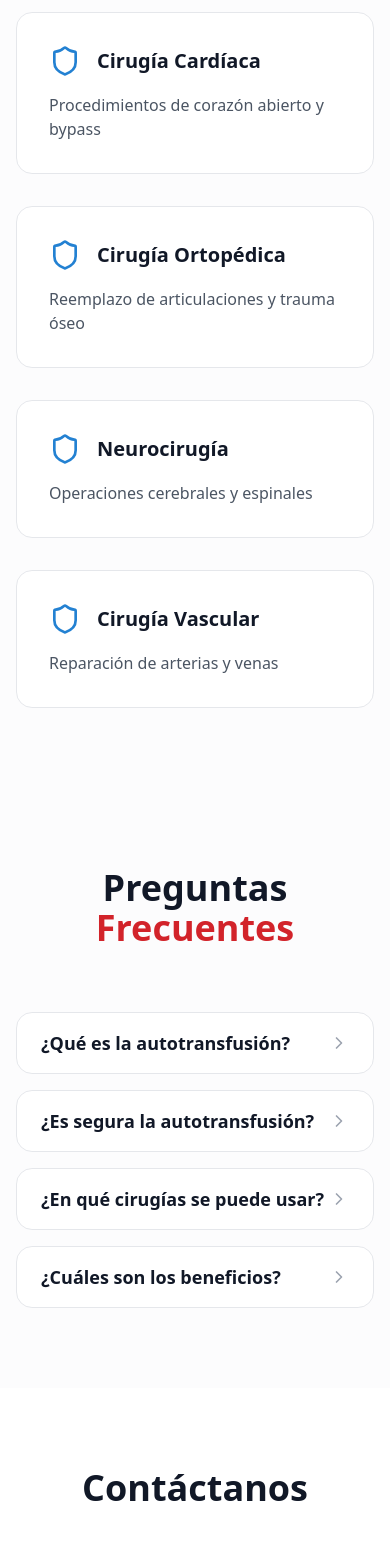
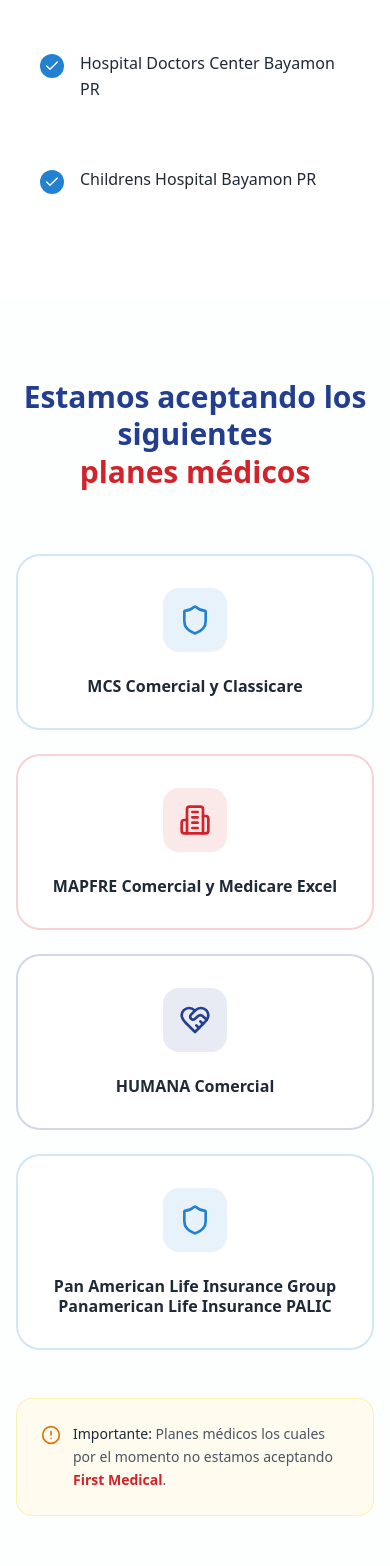
Before and after one commit to jgarciait/coquibs, a Next.js app: page / in a window 390 px wide. Shown: the part 5910-7476 px from the top of the page. Built offline with nearby package versions, Linux system fonts and the light colour scheme; a web font is replaced by a local one.

Commit message:
Update AutotransfusionLandingPage component to include ServiciosSection and PlanesSection; refresh webpack cache files for client and server development.

```diff
--- a/src/components/generated/AutotransfusionLandingPage.tsx
+++ b/src/components/generated/AutotransfusionLandingPage.tsx
@@ -6,6 +6,8 @@
 import { HeroSection } from './HeroSection';
 import { AutotransfusionIntroSection } from './AutotransfusionIntroSection';
 import { HowItWorksSection } from './HowItWorksSection';
+import { ServiciosSection } from './ServiciosSection';
+import { PlanesSection } from './PlanesSection';
 import { Heart, Shield, Users, Award, Phone, Mail, MapPin, ChevronDown, ChevronRight } from 'lucide-react';
 const benefitsData = [{
   id: 'benefit-1',
@@ -100,6 +102,8 @@
       <HeroSection />
       <AutotransfusionIntroSection />
       <HowItWorksSection />
+      <ServiciosSection />
+      <PlanesSection />
 
       {/* Benefits Section */}
       <section id="beneficios" className="py-20 px-4">
--- /dev/null
+++ b/src/components/generated/PlanesSection.tsx
@@ -0,0 +1,123 @@
+'use client';
+
+import React from 'react';
+import { motion } from 'framer-motion';
+import { Shield, Building2, HeartHandshake, AlertCircle } from 'lucide-react';
+
+const insurancePlans = [
+  {
+    id: 'mcs',
+    name: 'MCS Comercial y Classicare',
+    icon: Shield,
+    bgColor: 'bg-[#2381d2]/10',
+    iconColor: 'text-[#2381d2]',
+    borderColor: 'border-[#2381d2]/20'
+  },
+  {
+    id: 'mapfre',
+    name: 'MAPFRE Comercial y Medicare Excel',
+    icon: Building2,
+    bgColor: 'bg-[#d2232a]/10',
+    iconColor: 'text-[#d2232a]',
+    borderColor: 'border-[#d2232a]/20'
+  },
+  {
+    id: 'humana',
+    name: 'HUMANA Comercial',
+    icon: HeartHandshake,
+    bgColor: 'bg-[#233e90]/10',
+    iconColor: 'text-[#233e90]',
+    borderColor: 'border-[#233e90]/20'
+  },
+  {
+    id: 'panamerican',
+    name: 'Pan American Life Insurance Group Panamerican Life Insurance PALIC',
+    icon: Shield,
+    bgColor: 'bg-[#2381d2]/10',
+    iconColor: 'text-[#2381d2]',
+    borderColor: 'border-[#2381d2]/20'
+  }
+];
+
+// @component: PlanesSection
+export const PlanesSection = () => {
+  // @return
+  return (
+    <section id="planes" className="bg-gray-50/30 py-20 lg:py-28">
+      <div className="max-w-7xl mx-auto px-4 sm:px-6 lg:px-8">
+        {/* Header */}
+        <motion.div
+          initial={{ opacity: 0, y: 30 }}
+          whileInView={{ opacity: 1, y: 0 }}
+          viewport={{ once: true }}
+          transition={{ duration: 0.8 }}
+          className="text-center mb-16"
+        >
+          <motion.h2
+            initial={{ opacity: 0, y: 20 }}
+            whileInView={{ opacity: 1, y: 0 }}
+            viewport={{ once: true }}
+            transition={{ duration: 0.6, delay: 0.2 }}
+            className="text-3xl lg:text-4xl font-bold text-gray-900 mb-6 leading-tight"
+          >
+            <span className="text-[#233e90]">Estamos aceptando los siguientes</span>
+            <br />
+            <span className="text-[#d2232a]">planes médicos</span>
+          </motion.h2>
+        </motion.div>
+
+        {/* Insurance Cards Grid */}
+        <motion.div
+          initial={{ opacity: 0, y: 40 }}
+          whileInView={{ opacity: 1, y: 0 }}
+          viewport={{ once: true }}
+          transition={{ duration: 0.8, delay: 0.3 }}
+          className="grid sm:grid-cols-2 lg:grid-cols-4 gap-6 mb-12"
+        >
+          {insurancePlans.map((plan, index) => (
+            <motion.div
+              key={plan.id}
+              initial={{ opacity: 0, y: 30 }}
+              whileInView={{ opacity: 1, y: 0 }}
+              viewport={{ once: true }}
+              transition={{ duration: 0.5, delay: 0.4 + index * 0.1 }}
+              whileHover={{ y: -8, scale: 1.02 }}
+              className={`group bg-white rounded-3xl p-8 border-2 ${plan.borderColor} hover:shadow-xl transition-all duration-300 cursor-pointer`}
+            >
+              {/* Logo Placeholder */}
+              <div className={`w-16 h-16 ${plan.bgColor} rounded-2xl flex items-center justify-center mb-6 mx-auto group-hover:scale-110 transition-transform duration-300`}>
+                <plan.icon className={`w-8 h-8 ${plan.iconColor}`} />
+              </div>
+
+              {/* Plan Name */}
+              <div className="text-center">
+                <h3 className="text-gray-800 font-semibold text-base leading-tight group-hover:text-[#233e90] transition-colors duration-300">
+                  {plan.name}
+                </h3>
+              </div>
+            </motion.div>
+          ))}
+        </motion.div>
+
+        {/* Disclaimer */}
+        <motion.div
+          initial={{ opacity: 0, y: 20 }}
+          whileInView={{ opacity: 1, y: 0 }}
+          viewport={{ once: true }}
+          transition={{ duration: 0.6, delay: 0.8 }}
+          className="max-w-4xl mx-auto"
+        >
+          <div className="bg-amber-50/80 border border-amber-200/60 rounded-2xl p-6">
+            <div className="flex items-start space-x-3">
+              <AlertCircle className="w-5 h-5 text-amber-600 mt-0.5 flex-shrink-0" />
+              <p className="text-gray-600 text-sm leading-relaxed">
+                <span className="font-medium text-gray-800">Importante:</span> Planes médicos los cuales por el momento no estamos aceptando{' '}
+                <span className="font-semibold text-[#d2232a]">First Medical</span>.
+              </p>
+            </div>
+          </div>
+        </motion.div>
+      </div>
+    </section>
+  );
+};
--- /dev/null
+++ b/src/components/generated/ServiciosSection.tsx
@@ -0,0 +1,128 @@
+'use client';
+
+import React from 'react';
+import { motion } from 'framer-motion';
+import { Check, Building2 } from 'lucide-react';
+
+const hospitals = [
+  'Hospital Clinica Perea Mayaguez PR',
+  'Hospital Ryder Memorial Humacao PR',
+  'Hospital Metropolitano de Yauco Yauco PR',
+  'Hospital Buen Samaritano Aguadilla PR',
+  'Hospital Santa Rosa Guayama PR',
+  'Hospital Centro Medico Rio Piedras PR',
+  'Hospital de la Concepcion San German PR',
+  'Hospital Bella Vista Mayaguez PR',
+  'Hospital Auxilio Mutuo San Juan PR',
+  'Hospital Doctors Center Santurce PR',
+  'Hospital Doctors Center Bayamon PR',
+  'Childrens Hospital Bayamon PR'
+];
+
+// @component: ServiciosSection
+export const ServiciosSection = () => {
+  // Split hospitals into two columns
+  const midpoint = Math.ceil(hospitals.length / 2);
+  const leftColumn = hospitals.slice(0, midpoint);
+  const rightColumn = hospitals.slice(midpoint);
+
+  // @return
+  return (
+    <section id="servicios" className="bg-white py-20 lg:py-28">
+      <div className="max-w-7xl mx-auto px-4 sm:px-6 lg:px-8">
+        {/* Header */}
+        <motion.div
+          initial={{ opacity: 0, y: 30 }}
+          whileInView={{ opacity: 1, y: 0 }}
+          viewport={{ once: true }}
+          transition={{ duration: 0.8 }}
+          className="text-center mb-16"
+        >
+          <motion.h2
+            initial={{ opacity: 0, y: 20 }}
+            whileInView={{ opacity: 1, y: 0 }}
+            viewport={{ once: true }}
+            transition={{ duration: 0.6, delay: 0.2 }}
+            className="text-4xl lg:text-5xl font-bold text-gray-900 mb-6"
+          >
+            <span className="text-[#233e90]">Servicios</span>
+          </motion.h2>
+
+          <motion.p
+            initial={{ opacity: 0, y: 20 }}
+            whileInView={{ opacity: 1, y: 0 }}
+            viewport={{ once: true }}
+            transition={{ duration: 0.6, delay: 0.4 }}
+            className="text-xl text-gray-600 max-w-4xl mx-auto leading-relaxed"
+          >
+            Instituciones hospitalarias donde tenemos privilegios para dar servicio y nombres de médicos especialistas que nos refieren casos.
+          </motion.p>
+        </motion.div>
+
+        {/* Hospital List */}
+        <div className="max-w-6xl mx-auto">
+          <motion.div
+            initial={{ opacity: 0, y: 40 }}
+            whileInView={{ opacity: 1, y: 0 }}
+            viewport={{ once: true }}
+            transition={{ duration: 0.8, delay: 0.3 }}
+            className="grid md:grid-cols-2 gap-8 lg:gap-12"
+          >
+            {/* Left Column */}
+            <div className="space-y-4">
+              {leftColumn.map((hospital, index) => (
+                <motion.div
+                  key={hospital}
+                  initial={{ opacity: 0, x: -20 }}
+                  whileInView={{ opacity: 1, x: 0 }}
+                  viewport={{ once: true }}
+                  transition={{ duration: 0.5, delay: 0.5 + index * 0.1 }}
+                  className="group flex items-start space-x-4 p-6 rounded-2xl hover:bg-gray-50/80 transition-all duration-300"
+                >
+                  <div className="flex-shrink-0 mt-1">
+                    <div className="w-6 h-6 bg-[#2381d2] rounded-full flex items-center justify-center group-hover:scale-110 transition-transform duration-300">
+                      <Check className="w-4 h-4 text-white" />
+                    </div>
+                  </div>
+                  <div className="flex-1 min-w-0">
+                    <p className="text-gray-800 font-medium leading-relaxed group-hover:text-[#233e90] transition-colors duration-300">
+                      {hospital}
+                    </p>
+                  </div>
+                </motion.div>
+              ))}
+            </div>
+
+            {/* Divider */}
+            <div className="hidden md:block absolute left-1/2 top-0 bottom-0 w-px bg-gradient-to-b from-transparent via-gray-200 to-transparent transform -translate-x-1/2"></div>
+
+            {/* Right Column */}
+            <div className="space-y-4">
+              {rightColumn.map((hospital, index) => (
+                <motion.div
+                  key={hospital}
+                  initial={{ opacity: 0, x: 20 }}
+                  whileInView={{ opacity: 1, x: 0 }}
+                  viewport={{ once: true }}
+                  transition={{ duration: 0.5, delay: 0.7 + index * 0.1 }}
+                  className="group flex items-start space-x-4 p-6 rounded-2xl hover:bg-gray-50/80 transition-all duration-300"
+                >
+                  <div className="flex-shrink-0 mt-1">
+                    <div className="w-6 h-6 bg-[#2381d2] rounded-full flex items-center justify-center group-hover:scale-110 transition-transform duration-300">
+                      <Check className="w-4 h-4 text-white" />
+                    </div>
+                  </div>
+                  <div className="flex-1 min-w-0">
+                    <p className="text-gray-800 font-medium leading-relaxed group-hover:text-[#233e90] transition-colors duration-300">
+                      {hospital}
+                    </p>
+                  </div>
+                </motion.div>
+              ))}
+            </div>
+          </motion.div>
+        </div>
+      </div>
+    </section>
+  );
+};
```
